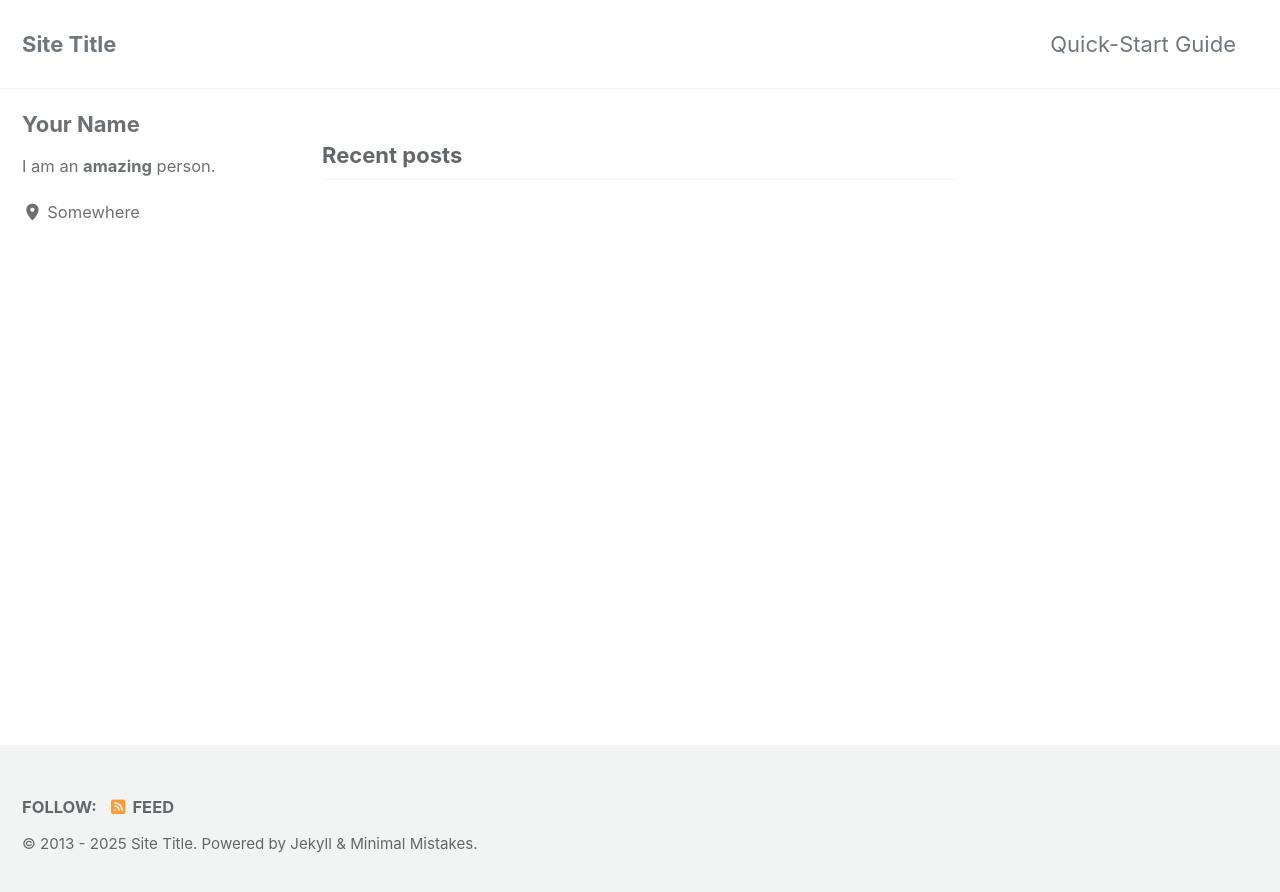
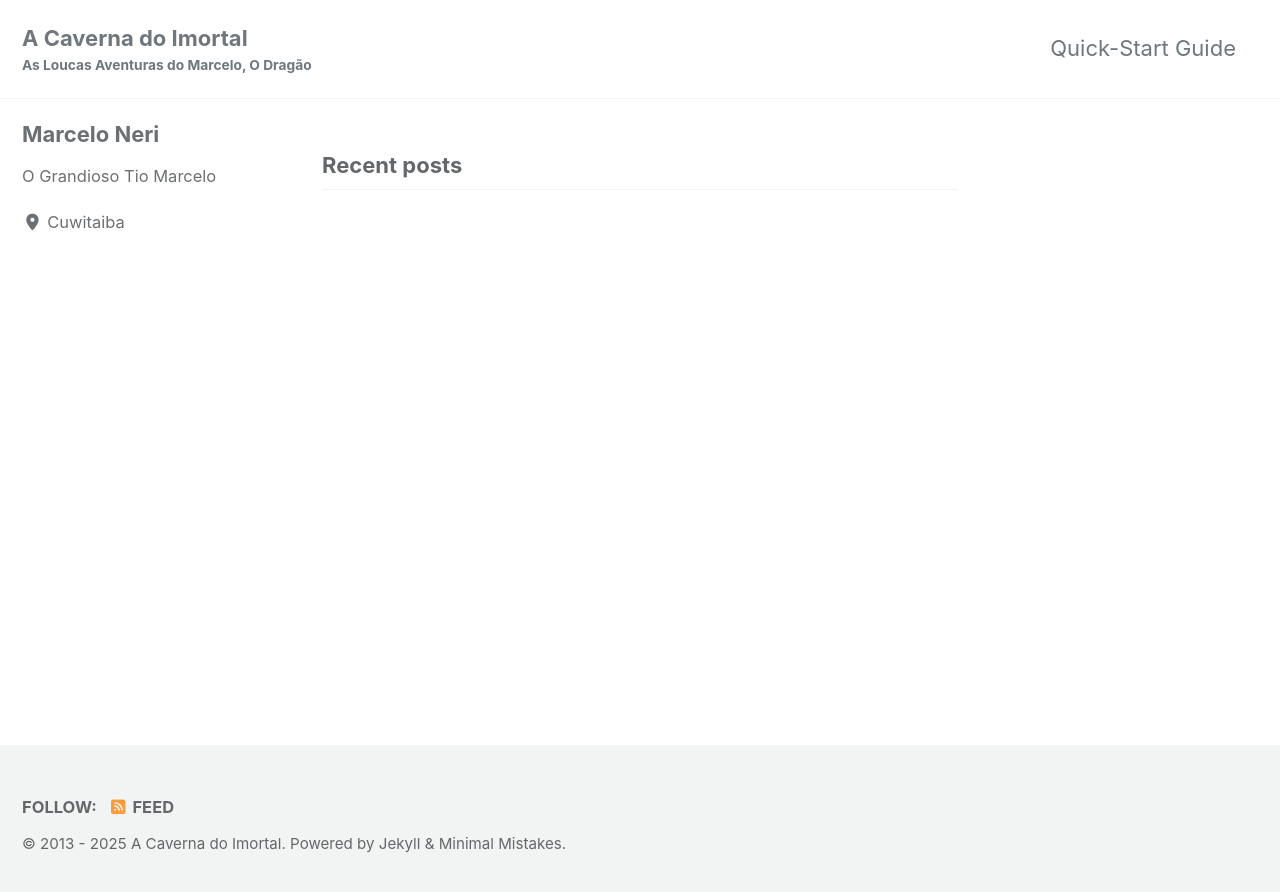
Before and after one commit to nerimarcelo/nerimarcelo.github.io, a Jekyll site: the page built from index.html, in a window 1280 px wide. Shown: the top 892 px of the page. Built offline with Jekyll 4.4.1, drawn with Linux system fonts in a browser that asks for light colours; cached includes are drawn as plain includes; the list of posts is cut into pages by our own code.

Commit message:
fix: Arrumar os titulos no _config.yml

```diff
--- a/_config.yml
+++ b/_config.yml
@@ -17,14 +17,14 @@ minimal_mistakes_skin    : "default" # "air", "aqua", "contrast", "dark", "dirt"
 # Site Settings
 locale                   : "en-US"
 rtl                      : # true, false (default) # turns direction of the page into right to left for RTL languages
-title                    : "Site Title"
+title                    : "A Caverna do Imortal"
 title_separator          : "-"
-subtitle                 : # site tagline that appears below site title in masthead
-name                     : "Your Name"
-description              : "An amazing website."
-url                      : # the base hostname & protocol for your site e.g. "https://mmistakes.github.io"
+subtitle                 : "As Loucas Aventuras do Marcelo, O Dragão" # site tagline that appears below site title in masthead
+name                     : "Marcelo Neri"
+description              : "O Grandioso Tio Marcelo, devops e corredor de rua"
+url                      : "https://nerimarcelo.github.io" # the base hostname & protocol for your site e.g. "https://mmistakes.github.io"
 baseurl                  : # the subpath of your site, e.g. "/blog"
-repository               : # GitHub username/repo-name e.g. "mmistakes/minimal-mistakes"
+repository               : "nerimarcelo/nerimarcelo.github.io" # GitHub username/repo-name e.g. "mmistakes/minimal-mistakes"
 teaser                   : # path of fallback teaser image, e.g. "/assets/images/500x300.png"
 logo                     : # path of logo image to display in the masthead, e.g. "/assets/images/88x88.png"
 masthead_title           : # overrides the website title displayed in the masthead, use " " for no title
@@ -90,7 +90,7 @@ baidu_site_verification  :
 
 # Social Sharing
 twitter:
-  username               :
+  username               : "@nerimetal"
 facebook:
   username               :
   app_id                 :
@@ -113,10 +113,10 @@ analytics:
 
 # Site Author
 author:
-  name             : "Your Name"
+  name             : "Marcelo Neri"
   avatar           : # path of avatar image, e.g. "/assets/images/bio-photo.jpg"
-  bio              : "I am an **amazing** person."
-  location         : "Somewhere"
+  bio              : "O Grandioso Tio Marcelo"
+  location         : "Cuwitaiba"
   email            :
   links:
     - label: "Email"
@@ -144,7 +144,7 @@ footer:
     - label: "Twitter"
       icon: "fab fa-fw fa-twitter-square"
       # url:
-    - label: "Facebook"
+    # - label: "Facebook"
       icon: "fab fa-fw fa-facebook-square"
       # url:
     - label: "GitHub"
@@ -153,7 +153,7 @@ footer:
     - label: "GitLab"
       icon: "fab fa-fw fa-gitlab"
       # url:
-    - label: "Bitbucket"
+    # - label: "Bitbucket"
       icon: "fab fa-fw fa-bitbucket"
       # url:
     - label: "Instagram"
@@ -166,6 +166,7 @@ footer:
 include:
   - .htaccess
   - _pages
+  - _posts
 exclude:
   - "*.sublime-project"
   - "*.sublime-workspace"
```
